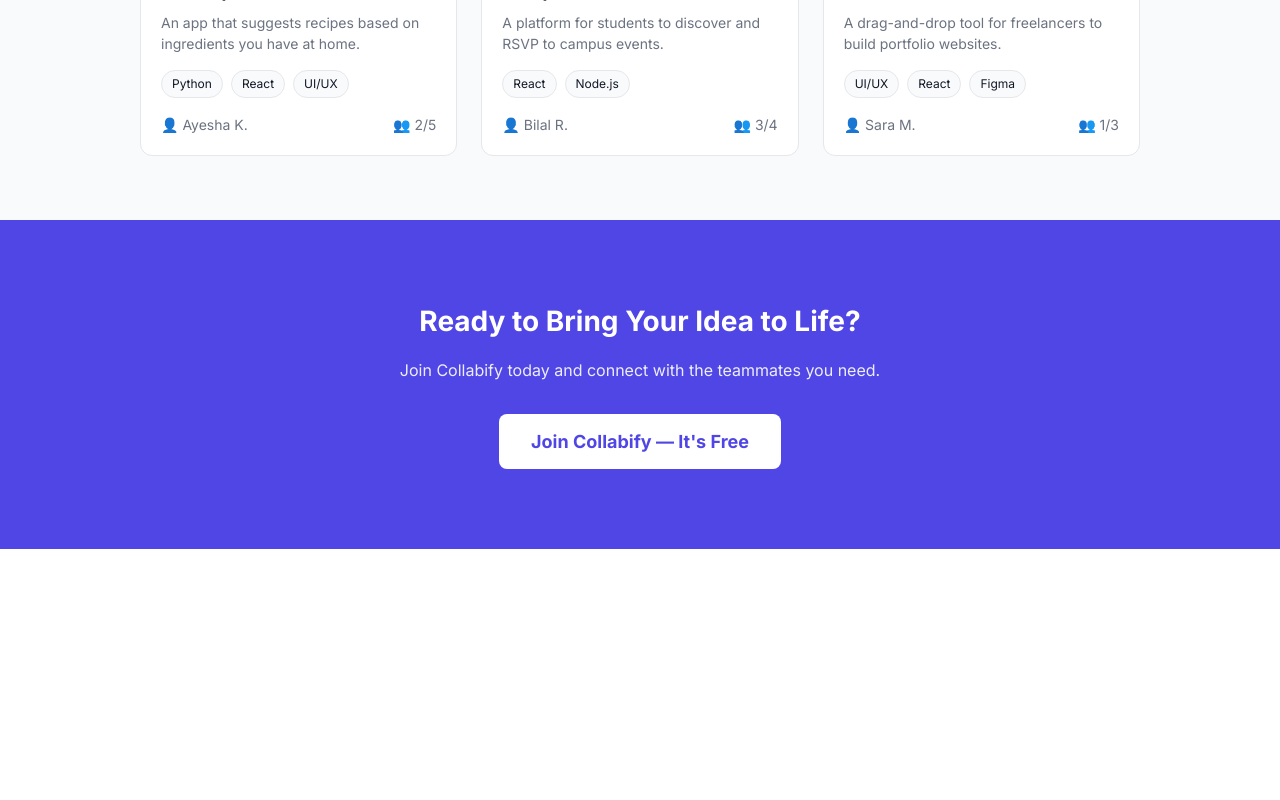
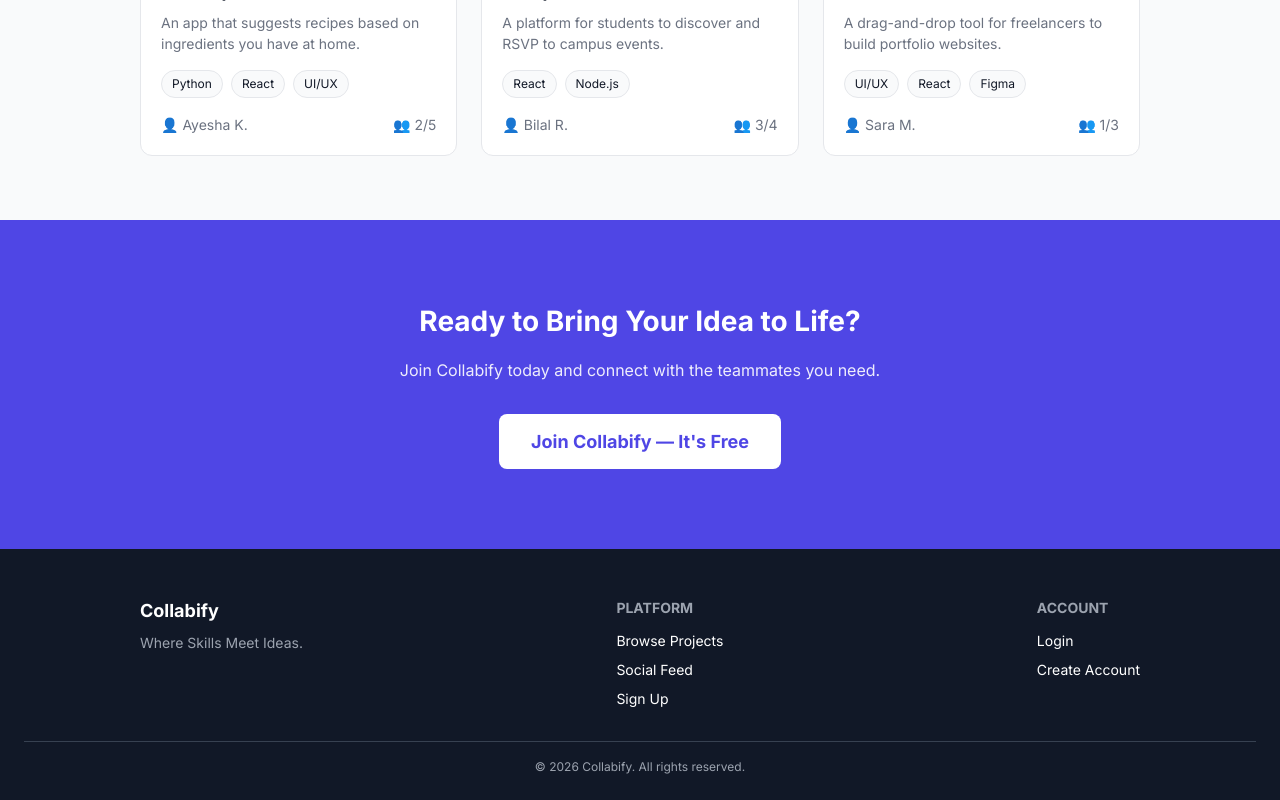
Before and after one commit to Moazam80/collabify, a React (Vite) app in the folder frontend/: page / in a window 1280 px wide. Shown: the part 1858-2658 px from the top of the page. Before the commit the page ends 2407 px from the top, so only its background shows below. Built offline with nearby package versions, Linux system fonts and the light colour scheme.

Commit message:
feat: add Footer component with quick links

```diff
--- /dev/null
+++ b/frontend/src/components/Footer.jsx
@@ -0,0 +1,99 @@
+import { Link } from "react-router-dom";
+
+function Footer() {
+  return (
+    <footer
+      style={{
+        padding: "48px 24px 24px 24px",
+        background: "var(--color-text-primary)",
+        color: "#fff",
+      }}
+    >
+      <div
+        style={{
+          display: "flex",
+          justifyContent: "space-between",
+          flexWrap: "wrap",
+          gap: "32px",
+          maxWidth: "1000px",
+          margin: "0 auto 32px auto",
+        }}
+      >
+        {/* Brand */}
+        <div>
+          <h3 style={{ fontSize: "var(--font-size-h4)", marginBottom: "8px" }}>
+            Collabify
+          </h3>
+          <p
+            style={{
+              fontSize: "var(--font-size-small)",
+              color: "#9CA3AF",
+              maxWidth: "240px",
+            }}
+          >
+            Where Skills Meet Ideas.
+          </p>
+        </div>
+
+        {/* Quick Links */}
+        <div>
+          <h4
+            style={{
+              fontSize: "var(--font-size-small)",
+              marginBottom: "12px",
+              color: "#9CA3AF",
+            }}
+          >
+            PLATFORM
+          </h4>
+          <div style={{ display: "flex", flexDirection: "column", gap: "8px" }}>
+            <Link to="/projects" style={{ fontSize: "var(--font-size-small)" }}>
+              Browse Projects
+            </Link>
+            <Link to="/feed" style={{ fontSize: "var(--font-size-small)" }}>
+              Social Feed
+            </Link>
+            <Link to="/register" style={{ fontSize: "var(--font-size-small)" }}>
+              Sign Up
+            </Link>
+          </div>
+        </div>
+
+        {/* Account */}
+        <div>
+          <h4
+            style={{
+              fontSize: "var(--font-size-small)",
+              marginBottom: "12px",
+              color: "#9CA3AF",
+            }}
+          >
+            ACCOUNT
+          </h4>
+          <div style={{ display: "flex", flexDirection: "column", gap: "8px" }}>
+            <Link to="/login" style={{ fontSize: "var(--font-size-small)" }}>
+              Login
+            </Link>
+            <Link to="/register" style={{ fontSize: "var(--font-size-small)" }}>
+              Create Account
+            </Link>
+          </div>
+        </div>
+      </div>
+
+      <div
+        style={{
+          borderTop: "1px solid #374151",
+          paddingTop: "16px",
+          textAlign: "center",
+          fontSize: "var(--font-size-caption)",
+          color: "#9CA3AF",
+        }}
+      >
+        © {new Date().getFullYear()} Collabify. All rights reserved.
+      </div>
+    </footer>
+  );
+}
+
+export default Footer;
--- a/frontend/src/pages/landing.jsx
+++ b/frontend/src/pages/landing.jsx
@@ -5,6 +5,7 @@
 import Features from "../components/Features";
 import FeaturedProjects from "../components/FeaturedProjects";
 import CallToAction from "../components/CallToAction";
+import Footer from "../components/Footer";
 
 function Landing() {
   return (
@@ -16,6 +17,7 @@
       <Features />
       <FeaturedProjects />
       <CallToAction />
+      <Footer />
     </div>
   );
 }
```
